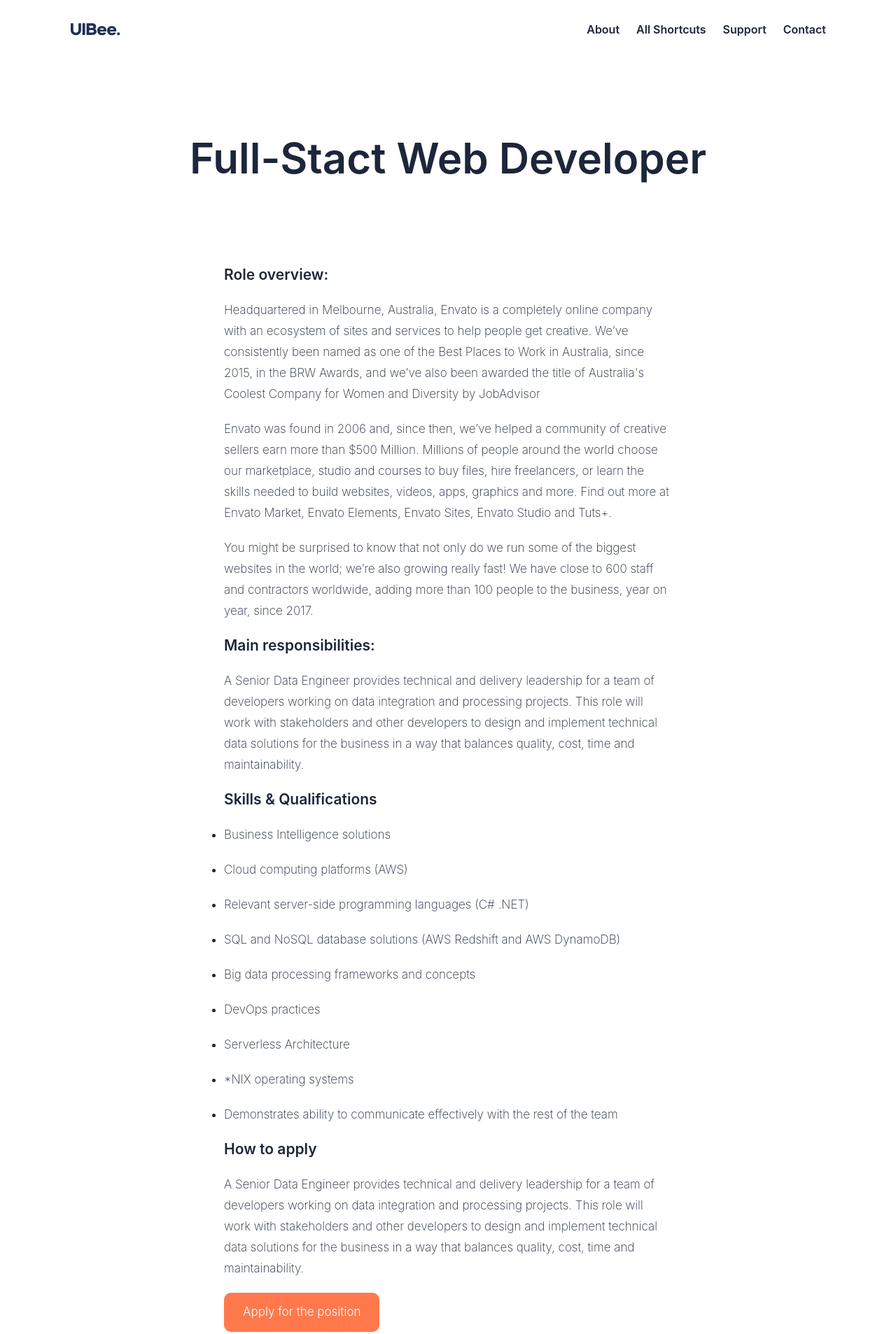
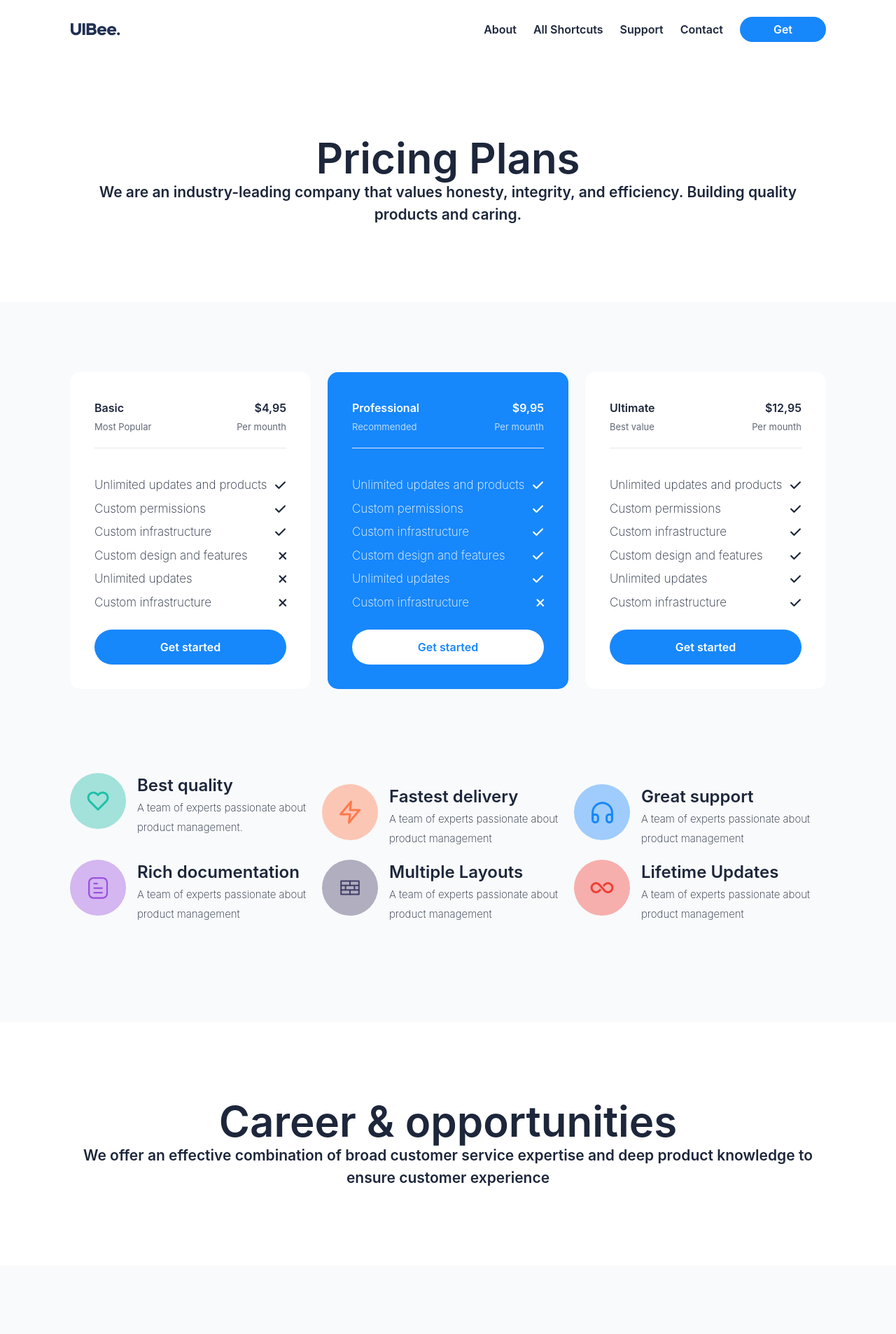
Before and after one commit to yusuffsaid/kbu-case, a React (Create React App) app: page / in a window 1280 px wide. Shown: the top 1907 px of the page at 70% size. Built offline with nearby package versions, Linux system fonts and the light colour scheme; the HTML template or start-up script is replaced by a standard one.

Commit message:
some bugs fixed.(hocam pageleri nasıl kullanacagımı tam anlayamadıgım için hepsini tek sayfada gösterdim isterseniz router da kullanabilirim )

```diff
--- a/src/App.js
+++ b/src/App.js
@@ -8,8 +8,8 @@
   return (
     <div className=''>
       <Header></Header>
-      {/*<Pricing></Pricing>*/}
-      {/* <Career/> */}
+      <Pricing></Pricing>
+      <Career/>
       <CareerDetails/>
       <Footer></Footer>
     </div>
--- a/src/Components/Header.js
+++ b/src/Components/Header.js
@@ -17,6 +17,9 @@
        {
         menuItems.map((menu,i)=> <li key={i}><a href='#'>{menu}</a></li>)
        }
+       <li>
+        <a className='py-2 px-12 bg-active-color text-white rounded-[65px]'>Get</a>
+       </li>
 
 
     </ul>
```
